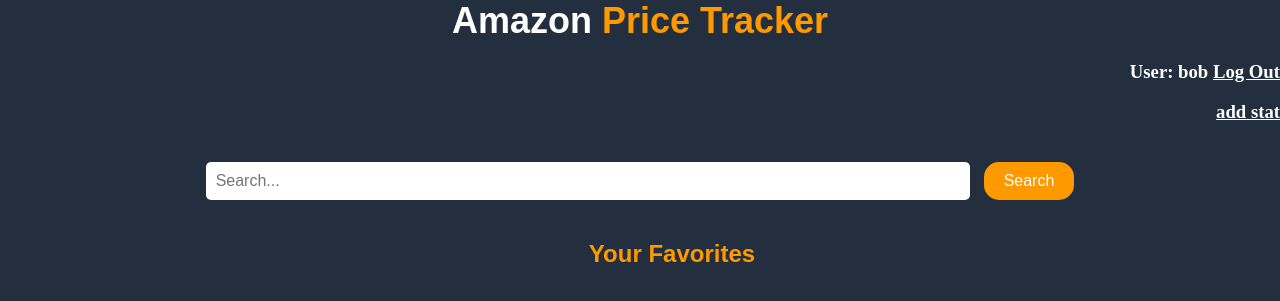
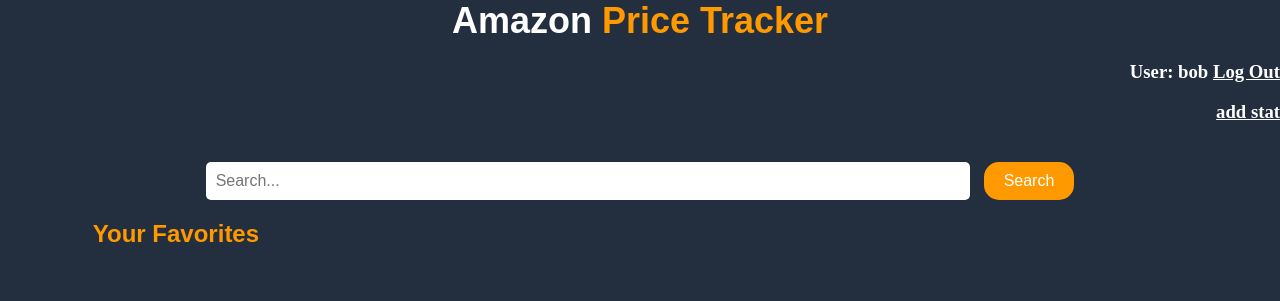
Before and after one commit to zac7643/course, a Flask app: page /home in a window 1280 px wide. Shown: the top 301 px of the page. Run offline with Flask 3, Linux system fonts and the light colour scheme; a user stored in the database is signed in; data that the repository does not hold is empty; some web fonts are replaced.

Commit message:
Update homepage.html

```diff
--- a/templates/homepage.html
+++ b/templates/homepage.html
@@ -18,7 +18,7 @@
             list-style-type: none;
             padding: 0;
             margin: 0 0 0 5%;
-            width: 45%
+            width: 45%;
             max-width: 800px; /* Limits the maximum width of the list */
           }
 
@@ -79,9 +79,10 @@
 
           /* Styling the "Your Favorites" heading */
           h2 {
-            text-align: center; /* Centers the heading horizontally */
             font-family: 'Arial', sans-serif; /* Sets the font of the heading */
             font-weight: bold; /* Makes the heading bold */
+            margin: 0 0 0 5%;
+            width: 45%;
             font-size: 24px; /* Sets the size of the heading */
             color: #FF9900;
           }
```
